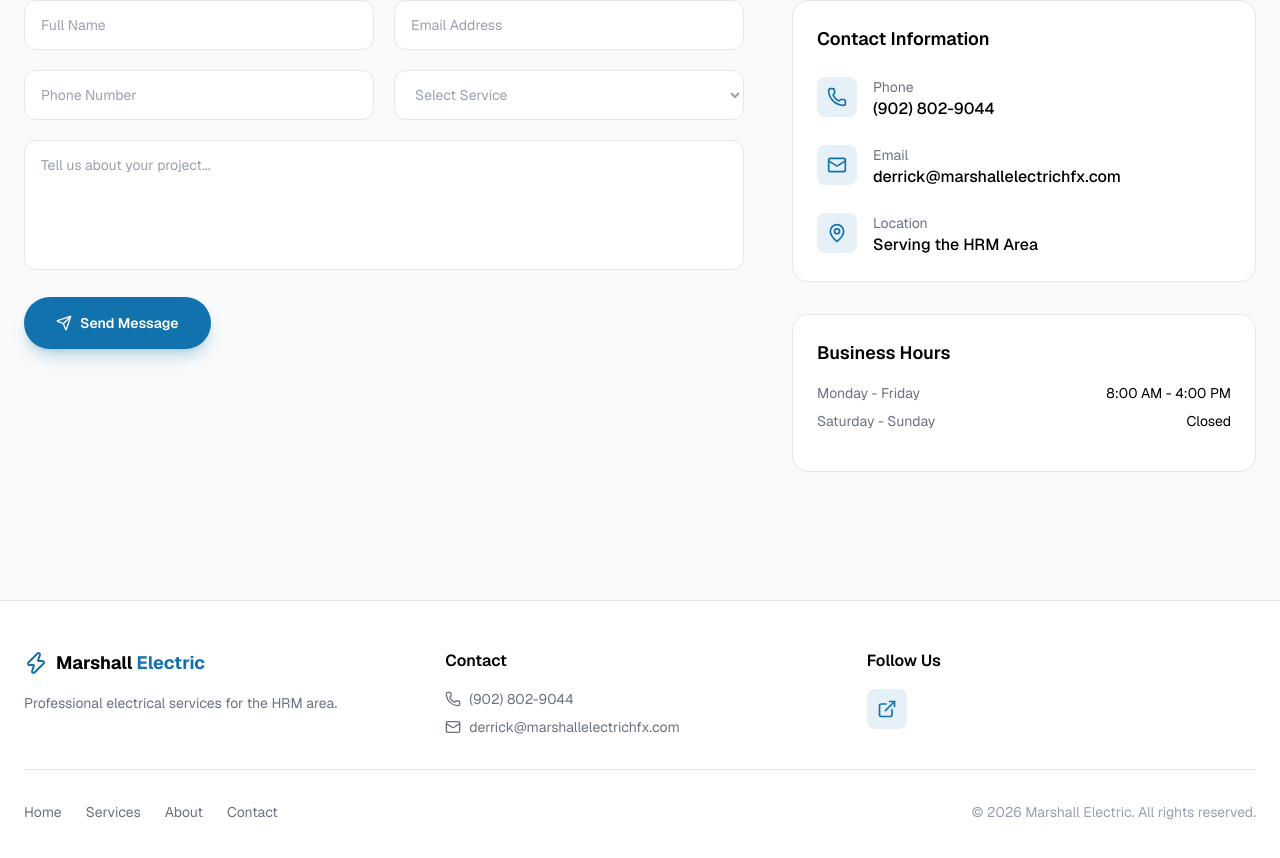
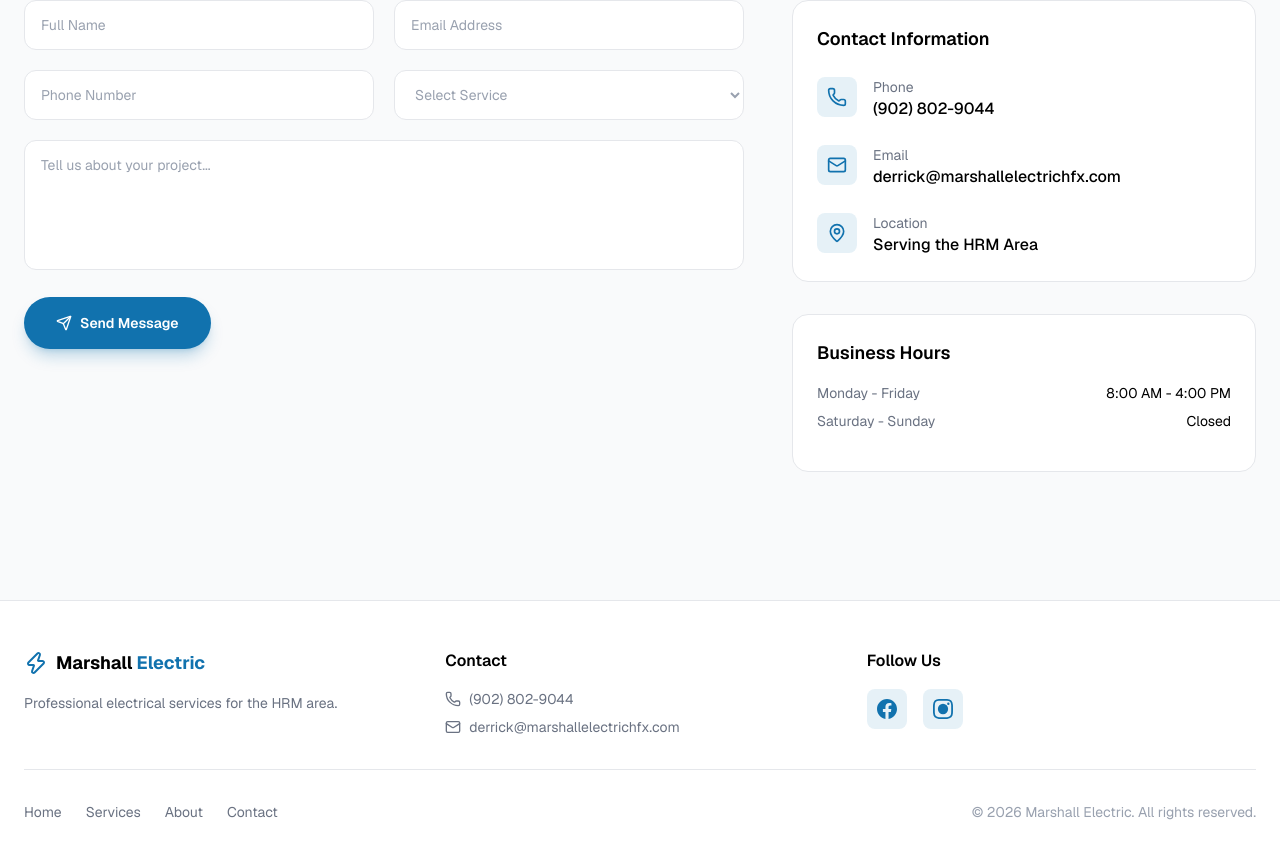
Before and after one commit to koolung/marshall-electric, a Next.js app: page / in a window 1280 px wide. Shown: the part 4707-5565 px from the top of the page. Built offline with nearby package versions, Linux system fonts and the light colour scheme; no server answers.

Commit message:
footer social link update

```diff
--- a/src/components/Footer.tsx
+++ b/src/components/Footer.tsx
@@ -1,6 +1,32 @@
 "use client";
 
-import { Zap, Phone, Mail, ExternalLink } from "lucide-react";
+import { Zap, Phone, Mail } from "lucide-react";
+
+function FacebookIcon({ className }: { className?: string }) {
+  return (
+    <svg
+      className={className}
+      fill="currentColor"
+      viewBox="0 0 24 24"
+      xmlns="http://www.w3.org/2000/svg"
+    >
+      <path d="M24 12.073c0-6.627-5.373-12-12-12s-12 5.373-12 12c0 5.99 4.388 10.954 10.125 11.854v-8.385H7.078v-3.47h3.047V9.43c0-3.007 1.792-4.669 4.533-4.669 1.312 0 2.686.235 2.686.235v2.953H15.83c-1.491 0-1.956.925-1.956 1.874v2.25h3.328l-.532 3.47h-2.796v8.385C19.612 23.027 24 18.062 24 12.073z" />
+    </svg>
+  );
+}
+
+function InstagramIcon({ className }: { className?: string }) {
+  return (
+    <svg
+      className={className}
+      fill="currentColor"
+      viewBox="0 0 24 24"
+      xmlns="http://www.w3.org/2000/svg"
+    >
+      <path d="M12 2.163c3.204 0 3.584.012 4.85.07 3.252.148 4.771 1.691 4.919 4.919.058 1.265.069 1.645.069 4.849 0 3.205-.012 3.584-.07 4.849-.149 3.225-1.664 4.771-4.919 4.919-1.266.058-1.644.07-4.85.07-3.204 0-3.584-.012-4.849-.07-3.26-.149-4.771-1.699-4.919-4.92-.058-1.265-.07-1.644-.07-4.849 0-3.204.013-3.583.07-4.849.149-3.227 1.664-4.771 4.919-4.919 1.266-.057 1.645-.069 4.849-.069zm0-2.163c-3.259 0-3.667.014-4.947.072-4.358.2-6.78 2.618-6.98 6.98-.059 1.281-.073 1.689-.073 4.948 0 3.259.014 3.668.072 4.948.2 4.358 2.618 6.78 6.98 6.98 1.281.058 1.689.072 4.948.072 3.259 0 3.668-.014 4.948-.072 4.354-.2 6.782-2.618 6.979-6.98.059-1.28.073-1.689.073-4.948 0-3.259-.014-3.667-.072-4.947-.196-4.354-2.617-6.78-6.979-6.98-1.281-.059-1.69-.073-4.949-.073zM5.838 12a6.162 6.162 0 1 1 12.324 0 6.162 6.162 0 0 1-12.324 0zM12 16a4 4 0 1 1 0-8 4 4 0 0 1 0 8zm4.965-10.322a1.44 1.44 0 1 1 2.881.001 1.44 1.44 0 0 1-2.881-.001z" />
+    </svg>
+  );
+}
 
 export default function Footer() {
   return (
@@ -52,7 +78,16 @@ export default function Footer() {
                 className="inline-flex items-center justify-center w-10 h-10 rounded-lg bg-[#1172ae]/10 text-[#1172ae] hover:bg-[#1172ae] hover:text-white transition-all duration-200"
                 aria-label="Facebook"
               >
-                <ExternalLink className="h-5 w-5" />
+                <FacebookIcon className="h-5 w-5" />
+              </a>
+              <a
+                href="https://www.instagram.com/marshallelectrichfx/"
+                target="_blank"
+                rel="noopener noreferrer"
+                className="inline-flex items-center justify-center w-10 h-10 rounded-lg bg-[#1172ae]/10 text-[#1172ae] hover:bg-[#1172ae] hover:text-white transition-all duration-200"
+                aria-label="Instagram"
+              >
+                <InstagramIcon className="h-5 w-5" />
               </a>
             </div>
           </div>
```
